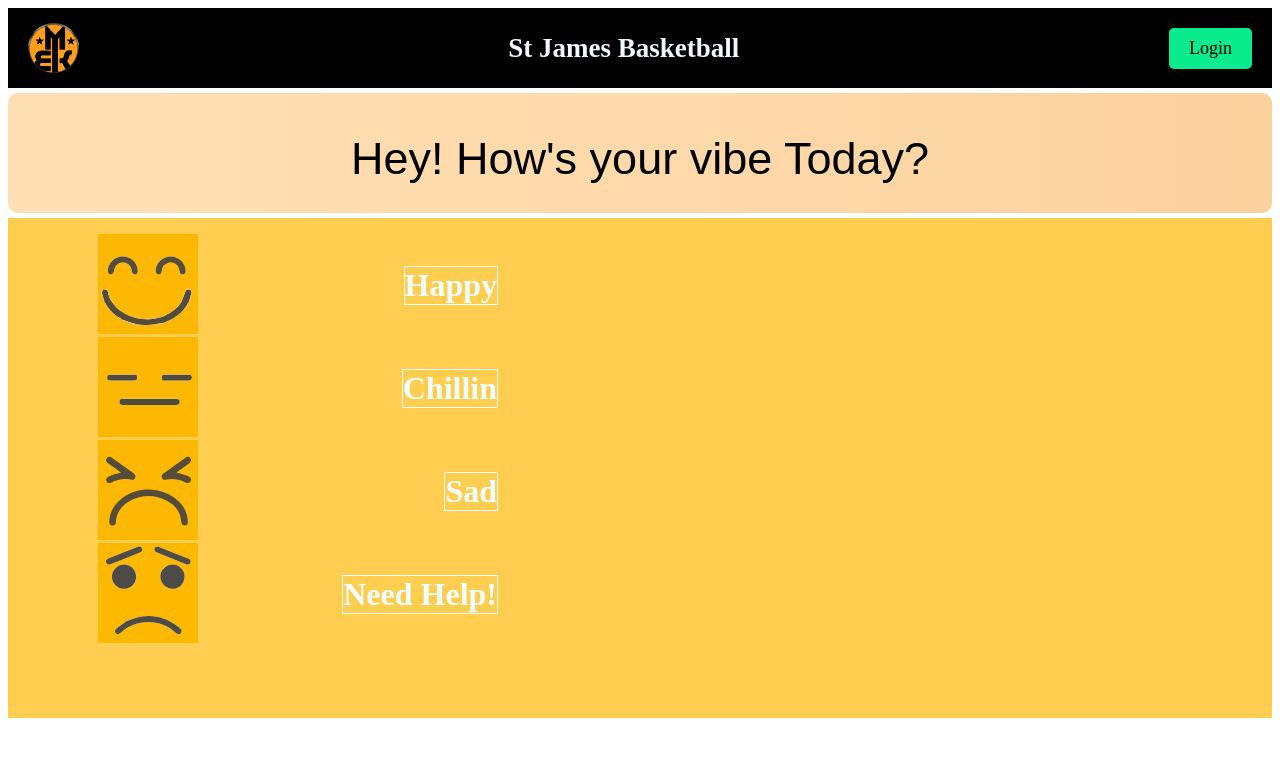
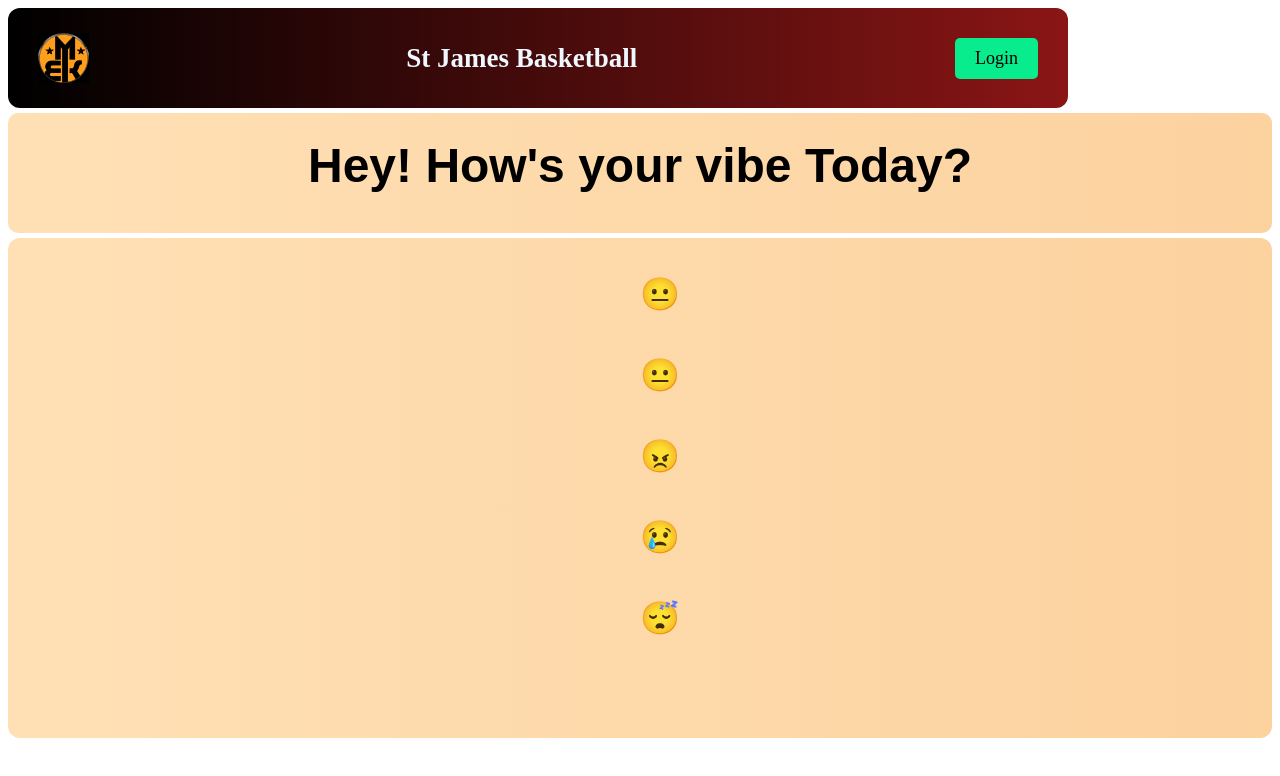
Before and after one commit to atemmalaat/happyorNot, a plain HTML site: page newhome.html in a window 1280 px wide. Drawn offline with Linux system fonts and the light colour scheme; a web font is replaced by a local one.

Commit message:
add emojis

```diff
--- a/newhome.html
+++ b/newhome.html
@@ -17,7 +17,10 @@
       flex-wrap: wrap;
       height: 80px;
       justify-content: space-between;
-      padding: 0 20px;
+      padding: 10px 30px;
+      background: linear-gradient(to right, #000000, rgba(128, 0, 0, 0.917));
+      border-radius: 12px;
+      max-width: 1000px;
     }
 
     html {
@@ -104,10 +107,13 @@
 
     .list-container {
       display: flex;
-      flex-direction: column;
+      flex-direction: row;
       height: 500px;
-      background-color: rgba(255, 183, 0, 0.69);
-      align-content: space-evenly;
+      background: linear-gradient(to right, #ffe0b5, #fcd29f);
+      background-color: rgba(0, 67, 223, 0.802);
+      border-radius: 12px;
+      align-content: center;
+      justify-content: center;
     }
 
     h3 {
@@ -121,21 +127,30 @@
       margin-right: 50px;
     }
 
-    li > img {
-      display: flex;
-      height: 100px;
-      width: 100px;
-      margin-left: 50px;
+    .feeling-question {
+      font-family: "Londrina Shadow", sans-serif;
+      color: black;
+      font-size: 3rem;
+      font-weight: bold;
+      text-align: center;
+      margin: 5px;
+      padding: 10px;
+      transition: transform 0.3s;
+    }
+
+    .feeling-question:hover {
+      transform: scale(1.05); /* subtle zoom effect */
+      color: #f09819;
     }
 
 
     li {
       display: flex;
       flex-direction: row;
-      justify-content: space-between;
+      justify-content: center;
 
       align-content: center;
-      width: 500px;
+      width: fit-content;
     }
 
     .logo:hover {
@@ -174,6 +189,12 @@
       cursor: pointer;
       border: 10px solid #FF6347; /* Tomato */
     }
+    .sleepy:hover {
+      transform: scale(1.05);
+      transition: transform 0.2s ease-in-out;
+      cursor: pointer;
+      border: 10px solid #47e3ff87; /* Tomato */
+    }
 
 
 
@@ -193,25 +214,24 @@
   </nav>
   </div>
   <div class="question-container">
-    <h1 class="londrina-shadow-regular">Hey! How's your vibe Today?</h1>
+    <h1 class="feeling-question">Hey! How's your vibe Today?</h1>
   </div>
   <div class="list-container">
     <ul>
       <li class="happy">
-        <img src="images/4.svg">
-        <h3>Happy</h3>
+        <h1>😐</h1>
       </li>
       <li class="chillin">
-        <img src="images/Untitled design.svg">
-        <h3>Chillin</h3>
+        <h1>😐</h1>
       </li>
       <li class="sad">
-        <img src="images/3.svg">
-        <h3>Sad</h3>
+        <h1>😠</h1>
       </li>
       <li class="needHelp">
-        <img src="images/2.svg">
-        <h3>Need Help!</h3>
+        <h1>😢</h1>
+      </li>
+      <li class="sleepy">
+        <h1>😴</h1>
       </li>
     </ul>
   </div>
```
Also changed, not shown: images/BiaE8gobT.svg (added), images/clip-mad-face-emoji-2.svg (added), images/qTBoEbdMc.svg (added).
